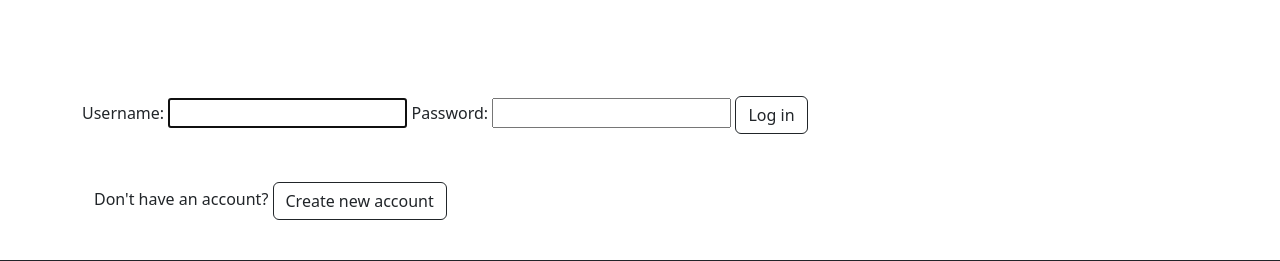
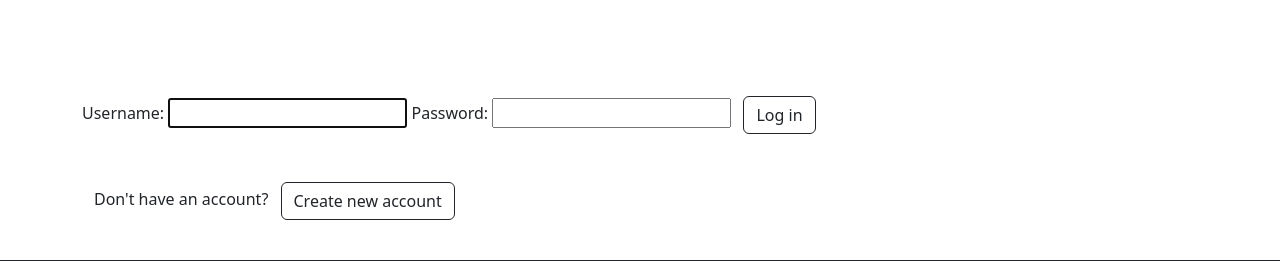
Before and after one commit to RistoPeterson/EShop, a Django app: page /accounts/login/ in a window 1280 px wide. Shown: the part 56-317 px from the top of the page. Run offline with Django 4.2, Linux system fonts and the light colour scheme; some libraries are stand-ins or nearby versions.

Commit message:
Adding margin to buttons

```diff
--- a/templates/login.html
+++ b/templates/login.html
@@ -11,11 +11,11 @@
     <form method="post">
         {% csrf_token %}
         {{signin_form}}
-        <button class="btn btn-outline-dark mt-auto me-4" type="submit">Log in</button>
+        <button class="btn btn-outline-dark mt-auto me-4 ms-2" type="submit">Log in</button>
     </form>
     <div class="container mt-5">
         <p>Don't have an account?
-        <a href="{% url 'accounts:signup' %}" class="btn btn-outline-dark mt-auto me-4">Create new account</a>
+        <a href="{% url 'accounts:signup' %}" class="btn btn-outline-dark mt-auto me-4 ms-2">Create new account</a>
         </p>
     </div>
 
```
